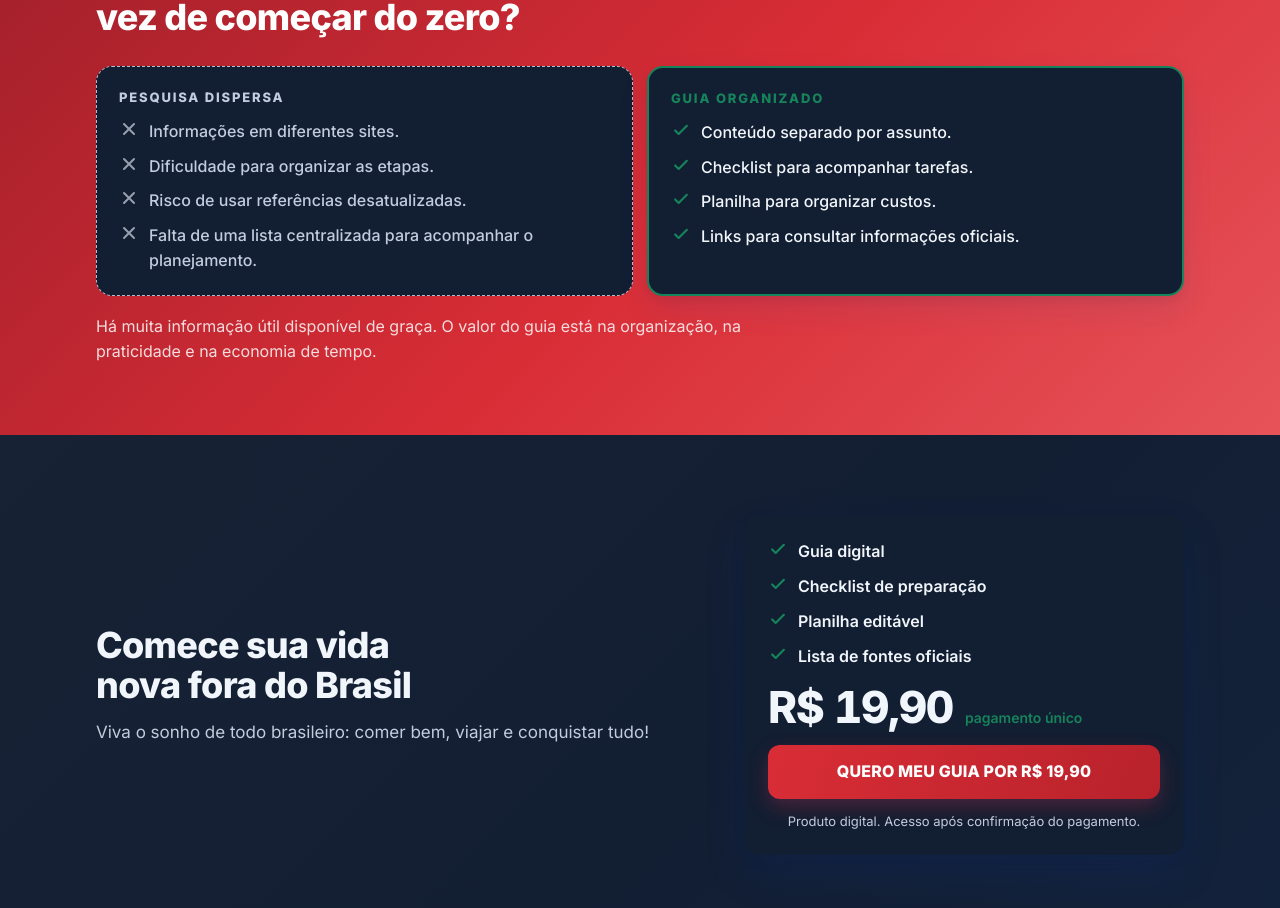
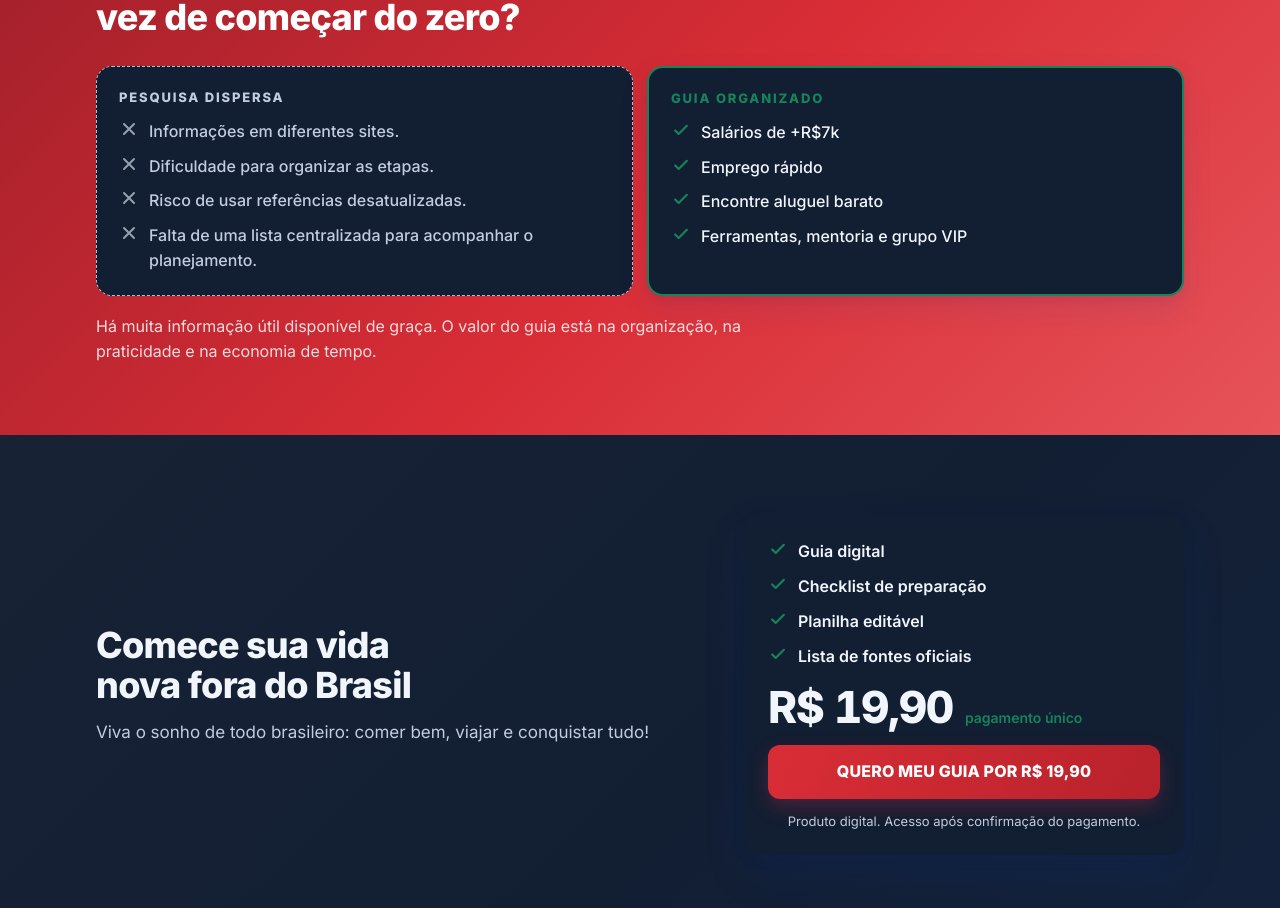
Before and after one commit to eduardoftn1/DSL, a React (Vite) app: page / in a window 1280 px wide. Shown: the part 5210-6118 px from the top of the page. Built offline with nearby package versions, Linux system fonts and the light colour scheme.

Commit message:
troque: Conteúdo separado por assunto. por: Salários de +R$7k
Gerado pelo Zenly.

```diff
--- a/src/sections/Plan.jsx
+++ b/src/sections/Plan.jsx
@@ -73,10 +73,10 @@ const SCATTERED = [
   "Falta de uma lista centralizada para acompanhar o planejamento.",
 ];
 const ORGANIZED = [
-  "Conteúdo separado por assunto.",
-  "Checklist para acompanhar tarefas.",
-  "Planilha para organizar custos.",
-  "Links para consultar informações oficiais.",
+  "Salários de +R$7k",
+  "Emprego rápido",
+  "Encontre aluguel barato",
+  "Ferramentas, mentoria e grupo VIP",
 ];
 
 export function Compare() {
```
